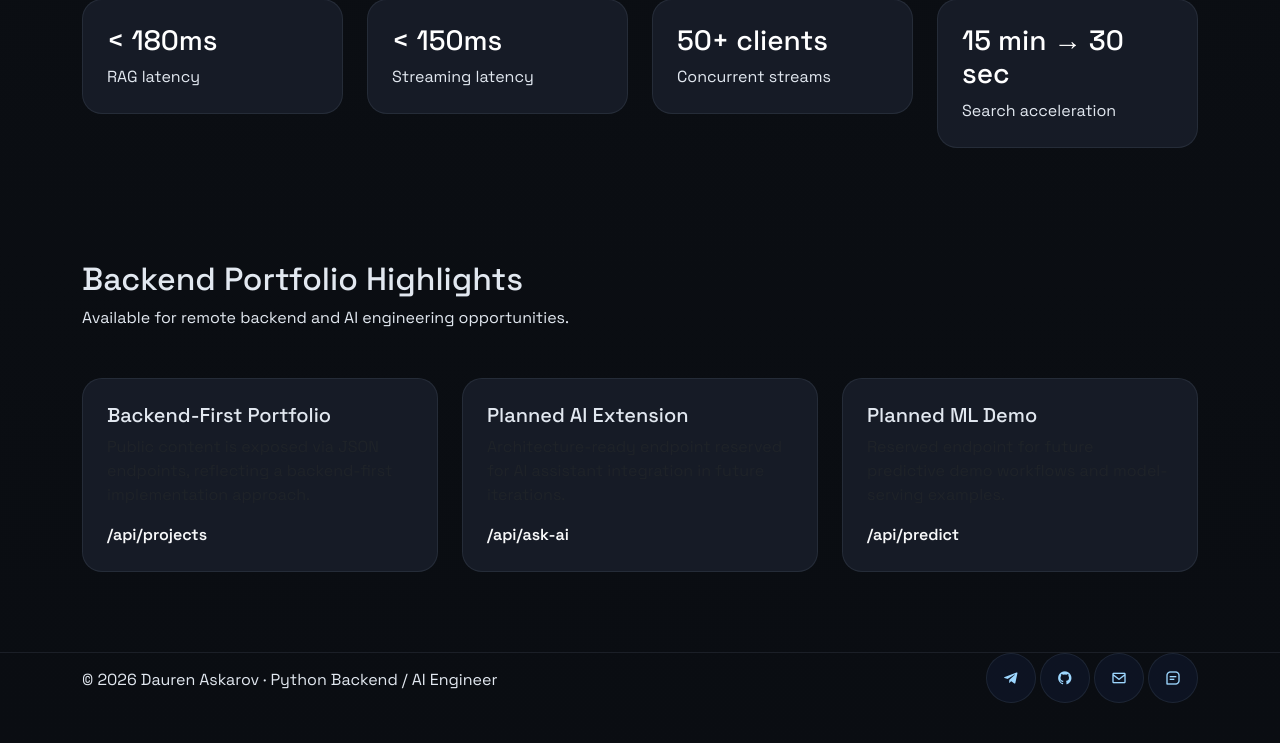
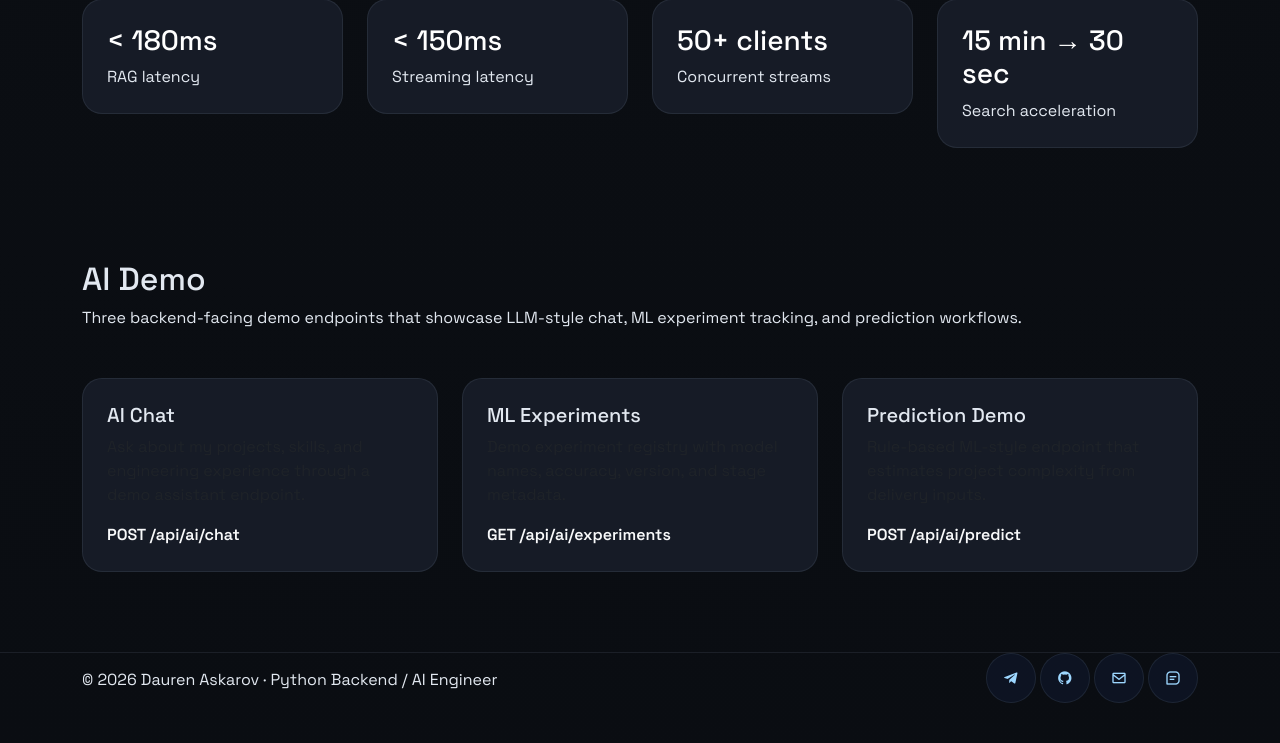
Before and after one commit to Oscardkyou/django-portfolio, a Django app: page / in a window 1280 px wide. Shown: the part 2993-3736 px from the top of the page. Run offline with Django 5.2, Linux system fonts and the light colour scheme; some libraries are stand-ins or nearby versions.

Commit message:
Implement AI demo endpoints with chat assistant, experiment tracking, and complexity prediction

```diff
--- a/portfolio/templates/index.html
+++ b/portfolio/templates/index.html
@@ -157,30 +157,30 @@
    <div class="container">
       <div class="section-header">
          <div>
-            <h2>{{ ui.backend_highlights }}</h2>
-            <p>{{ author_data.availability }}</p>
+            <h2>AI Demo</h2>
+            <p>Three backend-facing demo endpoints that showcase LLM-style chat, ML experiment tracking, and prediction workflows.</p>
          </div>
       </div>
       <div class="row g-4">
          <div class="col-md-6 col-lg-4">
             <div class="project-card">
-               <h5>Backend-First Portfolio</h5>
-               <p class="text-muted">Public content is exposed via JSON endpoints, reflecting a backend-first implementation approach.</p>
-               <a href="{% url 'api_projects' %}" class="link-light">/api/projects</a>
+               <h5>AI Chat</h5>
+               <p class="text-muted">Ask about my projects, skills, and engineering experience through a demo assistant endpoint.</p>
+               <a href="{% url 'api_ai_chat' %}" class="link-light">POST /api/ai/chat</a>
             </div>
          </div>
          <div class="col-md-6 col-lg-4">
             <div class="project-card">
-               <h5>Planned AI Extension</h5>
-               <p class="text-muted">Architecture-ready endpoint reserved for AI assistant integration in future iterations.</p>
-               <a href="{% url 'api_ask_ai' %}" class="link-light">/api/ask-ai</a>
+               <h5>ML Experiments</h5>
+               <p class="text-muted">Demo experiment registry with model names, accuracy, version, and stage metadata.</p>
+               <a href="{% url 'api_ai_experiments' %}" class="link-light">GET /api/ai/experiments</a>
             </div>
          </div>
          <div class="col-md-6 col-lg-4">
             <div class="project-card">
-               <h5>Planned ML Demo</h5>
-               <p class="text-muted">Reserved endpoint for future predictive demo workflows and model-serving examples.</p>
-               <a href="{% url 'api_predict' %}" class="link-light">/api/predict</a>
+               <h5>Prediction Demo</h5>
+               <p class="text-muted">Rule-based ML-style endpoint that estimates project complexity from delivery inputs.</p>
+               <a href="{% url 'api_ai_predict' %}" class="link-light">POST /api/ai/predict</a>
             </div>
          </div>
       </div>
--- a/portfolio/urls.py
+++ b/portfolio/urls.py
@@ -2,9 +2,10 @@ from django.urls import path
 
 from .views import (
     about,
-    api_ask_ai,
+    api_ai_chat,
+    api_ai_experiments,
+    api_ai_predict,
     api_case_studies,
-    api_predict,
     api_projects,
     api_skills,
     case_studies,
@@ -26,6 +27,7 @@ urlpatterns = [
     path('api/projects/', api_projects, name='api_projects'),
     path('api/skills/', api_skills, name='api_skills'),
     path('api/case-studies/', api_case_studies, name='api_case_studies'),
-    path('api/ask-ai/', api_ask_ai, name='api_ask_ai'),
-    path('api/predict/', api_predict, name='api_predict'),
+    path('api/ai/chat/', api_ai_chat, name='api_ai_chat'),
+    path('api/ai/experiments/', api_ai_experiments, name='api_ai_experiments'),
+    path('api/ai/predict/', api_ai_predict, name='api_ai_predict'),
 ]
--- a/portfolio/views.py
+++ b/portfolio/views.py
@@ -1,13 +1,15 @@
+import json
 from copy import deepcopy
 from typing import Any, Dict, List, Optional, Tuple
 
 from django.contrib import messages
+from django.views.decorators.http import require_GET, require_POST
 from django.http import HttpRequest, HttpResponse, JsonResponse
 from django.shortcuts import redirect, render
 
 from .data import AUTHOR, BLOG_POSTS, CASE_STUDIES, GITHUB_STATS, PERFORMANCE, PROJECTS, RESUME_URL, SKILLS, UI_TEXT
 from .models import Message
-from .services import AskAIService, PredictService
+from .services import AskAIService, ExperimentService, PredictService
 
 
 SUPPORTED_LANGUAGES = ("en", "ru")
@@ -227,9 +229,31 @@ def api_case_studies(request: HttpRequest) -> JsonResponse:
     return JsonResponse({"lang": lang, "case_studies": _localized_copy(_get_case_studies(), lang)})
 
 
-def api_ask_ai(request: HttpRequest) -> JsonResponse:
-    return JsonResponse(AskAIService.get_status_payload(), status=501)
+@require_POST
+def api_ai_chat(request: HttpRequest) -> JsonResponse:
+    payload = json.loads(request.body or "{}") if request.body else {}
+    message = str(payload.get("message", "")).strip()
+    if not message:
+        return JsonResponse({"detail": "Field 'message' is required."}, status=400)
+    return JsonResponse(AskAIService.build_answer(message))
 
 
-def api_predict(request: HttpRequest) -> JsonResponse:
-    return JsonResponse(PredictService.get_status_payload(), status=501)
+@require_GET
+def api_ai_experiments(request: HttpRequest) -> JsonResponse:
+    return JsonResponse(ExperimentService.list_experiments())
+
+
+@require_POST
+def api_ai_predict(request: HttpRequest) -> JsonResponse:
+    payload = json.loads(request.body or "{}") if request.body else {}
+    try:
+        team_size = int(payload.get("team_size", 0))
+        duration_months = int(payload.get("duration_months", 0))
+        ai_features = bool(payload.get("ai_features", False))
+    except (TypeError, ValueError):
+        return JsonResponse({"detail": "Invalid payload. Expected team_size, duration_months, ai_features."}, status=400)
+
+    if team_size <= 0 or duration_months <= 0:
+        return JsonResponse({"detail": "team_size and duration_months must be positive."}, status=400)
+
+    return JsonResponse(PredictService.predict_complexity(team_size, duration_months, ai_features))
```
Also changed, not shown: portfolio/services.py (+73 -16 lines).
